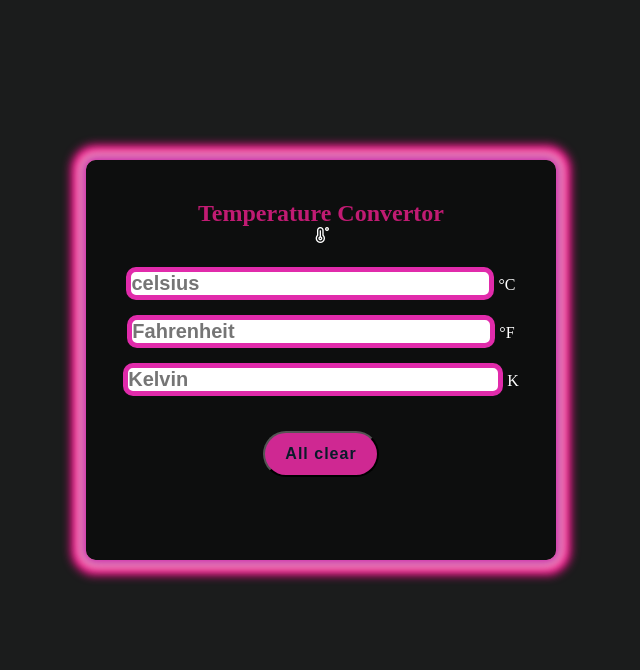
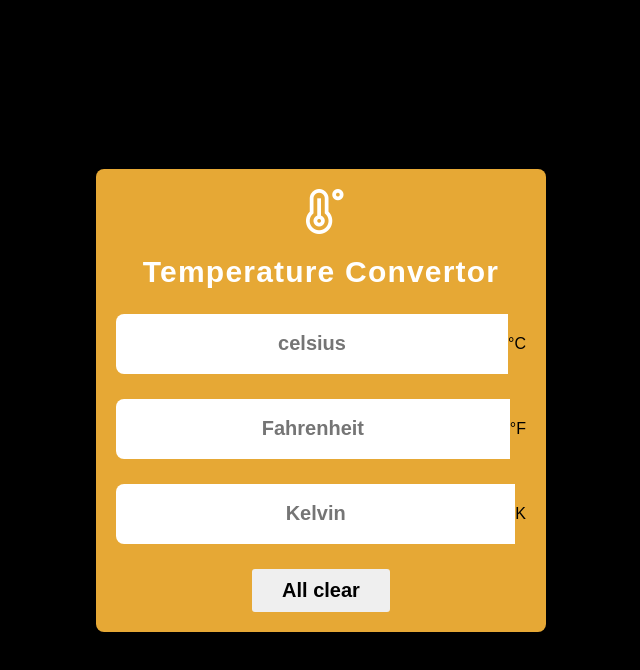
Before and after one commit to Anurag-092/TemperatureConvertor, a plain HTML site: page index.html in a window 1280 px wide. Shown: the whole page, without its empty margins (319-959 px from the left). Drawn offline with nearby package versions, Linux system fonts and the light colour scheme.

Commit message:
Update style.css

```diff
--- a/style.css
+++ b/style.css
@@ -4,100 +4,104 @@
     box-sizing: border-box;
 }
 body{
-    background: rgba(12, 13, 13, 0.938);
-    padding: 30px;
-    margin: 30px;
+    display: flex;
+    justify-content: center;
+    align-items: center;
+    min-height: 100vh;
+    background: #000;
 }
- .container{
-    width:90%;
-    /*max-width: 470px;
+
+.container{
+    max-width: 450px;
+    background: rgb(230, 168, 53);
+    border-radius: 8px;
+    box-shadow: 0px 0px 15px 3px rgba(0,0,0,0.4);
+    font-family: sans-serif;
+    padding: 20px;
+}
+
+.header{
     display: flex;
+    justify-content: center;
+    align-items: center;
+    flex-wrap: wrap-reverse;
+    gap: 10px;
+}
+
+.fi-rs-temperature-high{
+    font-size: 45px;
+    color: #fff;
+}
+
+h2{
+    color: #fff;
+    letter-spacing: 1.2px;
+    font-size: 30px;
+}
+
+.celsius, .farhnheit, .Kelvin{
+    display: flex;
+    justify-content: center;
+    align-items: center;
+    margin-top: 25px;
+}
+
+input{
+    flex: 5;
+    height: 60px;
+    font-size: 20px;
+    font-weight: 600;
     text-align: center;
-    align-items: center;
-    flex-direction: column;
-    justify-content: center;
-    height: 450px;
-   margin: 100px 40px 0px 450px;
-    gap:1rem ;
-    border: 3px solid rgb(56, 135, 56);
-    border-radius: 10px;
-
-    padding: 35px 45px; */
-    width: 90%;
-    max-width: 470px;
-    height: 400px;
-     gap:1.5rem;
-    background:  rgba(12, 13, 13, 0.938);
-
-    margin:100px auto 0;
-    border-radius: 10px;
-    text-align: center;
-    padding: 40px 35px;
-    color: #fff;
-    box-shadow: 0 0 10px 5px #ce2bab,
-    0 0 10px 7px #ebecca,
-
-    0 0 10px 15px #ff1493;
-
+    border: none;
+    outline: none;
+    border-radius: 8px 0 0 8px;
+    padding: 0 10px;
 }
-.header h2{
-    color: rgb(193, 27, 115);
 
 
+/* for chrome, safari, Edge, Opera */
+input::-webkit-outer-spin-button,
+input::-webkit-inner-spin-button{
+    -webkit-appearance: none;
 }
-.header span{
-    width: 10px;
+
+/* for Mozila firefox */
+input{
+    -moz-appearance: textfield;
 }
-.header{
-    margin-bottom: 20px;
+
+
+.icon{
+    flex: 1;
+    height: 60px;
+    line-height: 60px;
+    padding: 0 5px;
+    text-align: center;
+    font-size: 30px;
+    background: #4d5964;
+    color: orange;
+    border-radius: 0 8px 8px 0;
 }
-.celsius input{
-    width: 92%;
-    border-radius: 10px;
-    margin-bottom: 15px;
-    border: 5px solid rgb(225, 43, 171);
-   font-size: 20px;
-   color: black;
-   font-weight: 600;
+
+
+.btn-box{
+    margin-top: 25px;
+    text-align: center;
 }
-.farhnheit input{
-    width: 92%;
-    border-radius: 10px;
-    margin-bottom: 15px;
-    border: 5px solid rgb(225, 43, 171);
+
+
+.btn-box button{
+    border: none;
+    outline: none;
+    padding: 10px 30px;
     font-size: 20px;
-    color: black;
     font-weight: 600;
+    border-radius: 3px;
+    cursor: pointer;
+    transition: 0.3s;
 }
-.Kelvin input{
-    width: 95%;
-    border-radius: 10px;
-    margin-bottom: 15px;
-    border: 5px solid rgb(225, 43, 171);
-    font-size: 20px;
-    color: black;
-    font-weight: 600;
+
+.btn-box button:hover{
+    background: #000;
+    color: #fff;
 }
-.btn-box button{
-    display: inline-block;
-    padding: 12px 20px;
-    background: rgb(207, 40, 146);
-    border-radius: 40px;
-    font-size: 16px;
-    color: #081b29;
-    letter-spacing: 1px;
-    text-decoration: none;
-    font-weight: 600;
-    margin-top: 20px;
-}
-.btn-box button:hover{
-    box-shadow: 0 0 5px rgb(185, 18, 121),
-    0 0 25px  rgb(185, 18, 121) , 0 0 50px  rgb(185, 18, 121),
-    0 0 100px  rgb(185, 18, 121) , 0 0 200px  rgb(185, 18, 121)
-}
-@media screen and (max-width:450px) {
-    .container{
-        height: 500px;
-    }
-
-}
```
